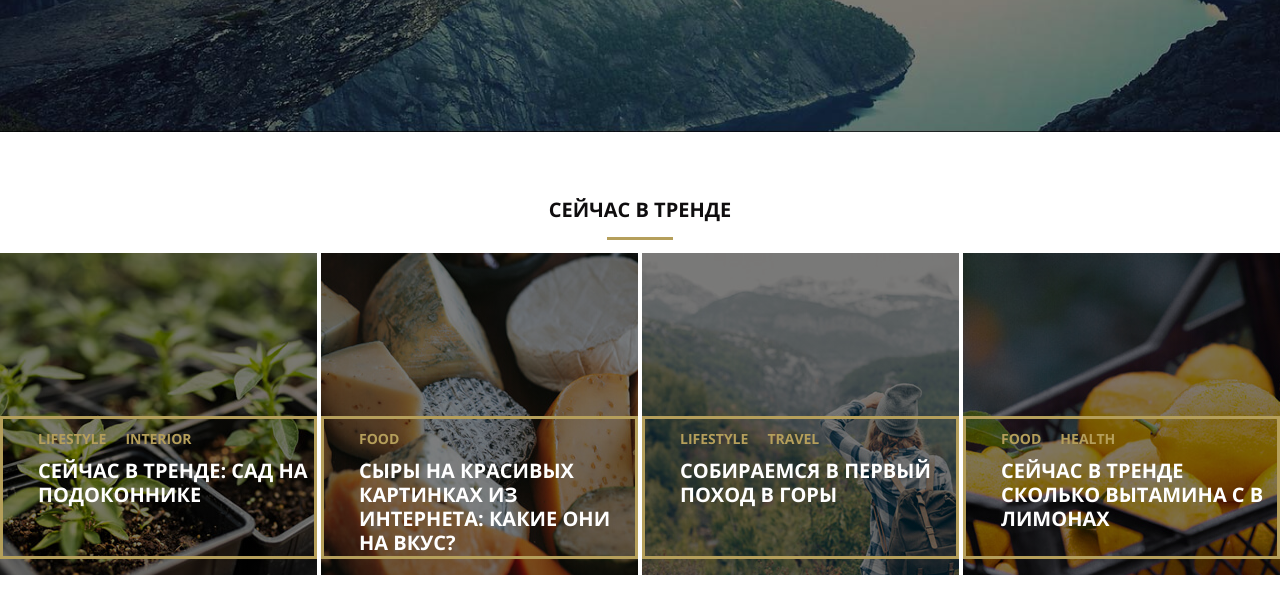
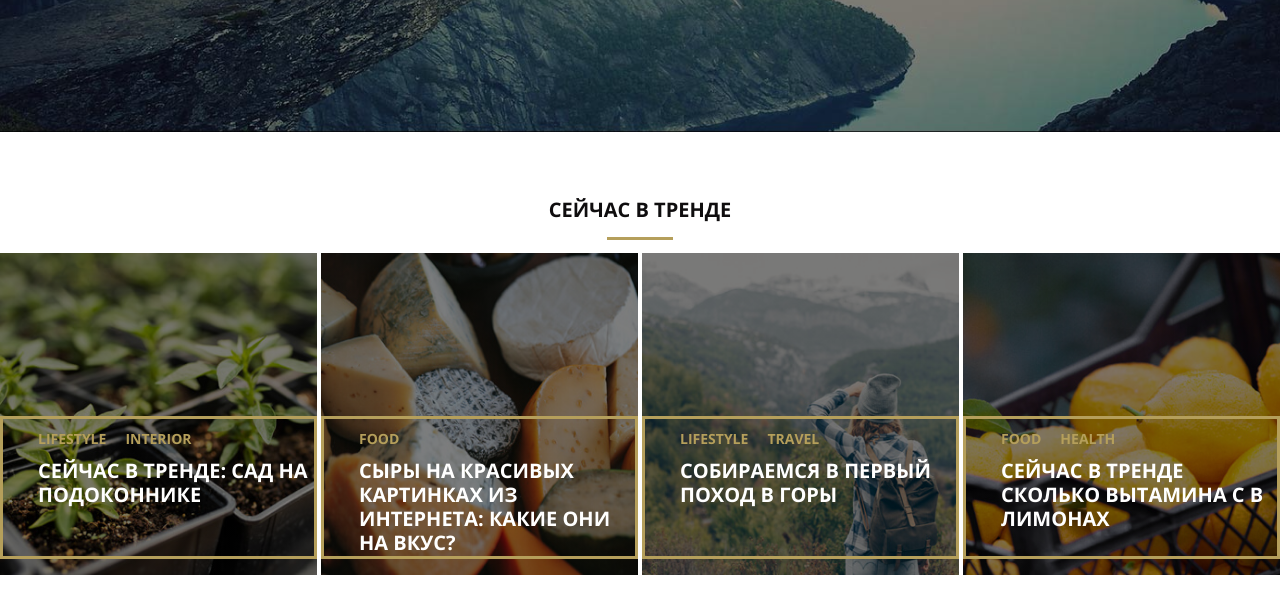
Before and after one commit to polinkavishinka/diplomNetology, a plain HTML site: page index.html in a window 1280 px wide. Shown: the part 346-952 px from the top of the page. Drawn offline with Linux system fonts and the light colour scheme; files whose address does not match are found by name.

Commit message:
обновила css

```diff
--- a/css/style.css
+++ b/css/style.css
@@ -148,19 +148,23 @@
   .text-trends.lifestyle{
     background: linear-gradient( rgba(0, 0, 0, 0.5), rgba(0, 0, 0, 0.5) ), url(../images/trend1.jpg);
     background-repeat: no-repeat;
+    background-size: cover;
   }
 
   .text-trends.food{
     background: linear-gradient( rgba(0, 0, 0, 0.5), rgba(0, 0, 0, 0.5) ), url(../images/trend2.jpg);
     background-repeat: no-repeat;
+    background-size: cover;
   }
   .text-trends.travel{
     background: linear-gradient( rgba(0, 0, 0, 0.5), rgba(0, 0, 0, 0.5) ), url(../images/trend3.jpg);
     background-repeat: no-repeat;
+    background-size: cover;
   }
   .text-trends.health{
     background: linear-gradient( rgba(0, 0, 0, 0.5), rgba(0, 0, 0, 0.5) ), url(../images/trend4.jpg);
     background-repeat: no-repeat;
+    background-size: cover;
   }
 
   .frame{
@@ -230,6 +234,7 @@
   .img {
     max-width: 381px;
     background-color: #eff6f1;
+    background-size: cover;
   }
   .content{
    margin-left: 32px;
@@ -354,6 +359,7 @@
   .mini-img{
     width: 70px;
     background-color: #f4f7f6;
+    background-size: cover;
   }
   .date-text-mini{
     margin-left: 15px;
```
